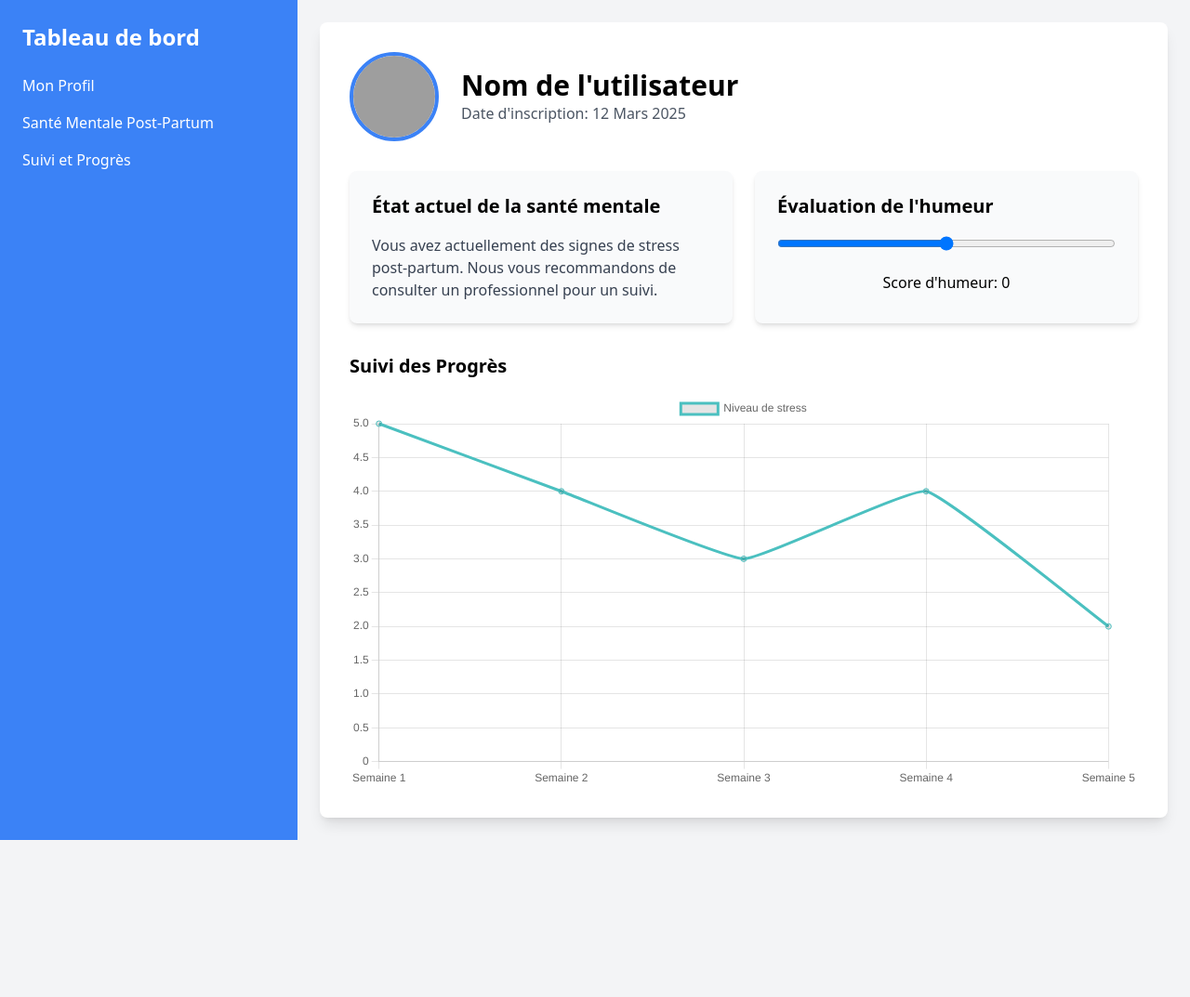
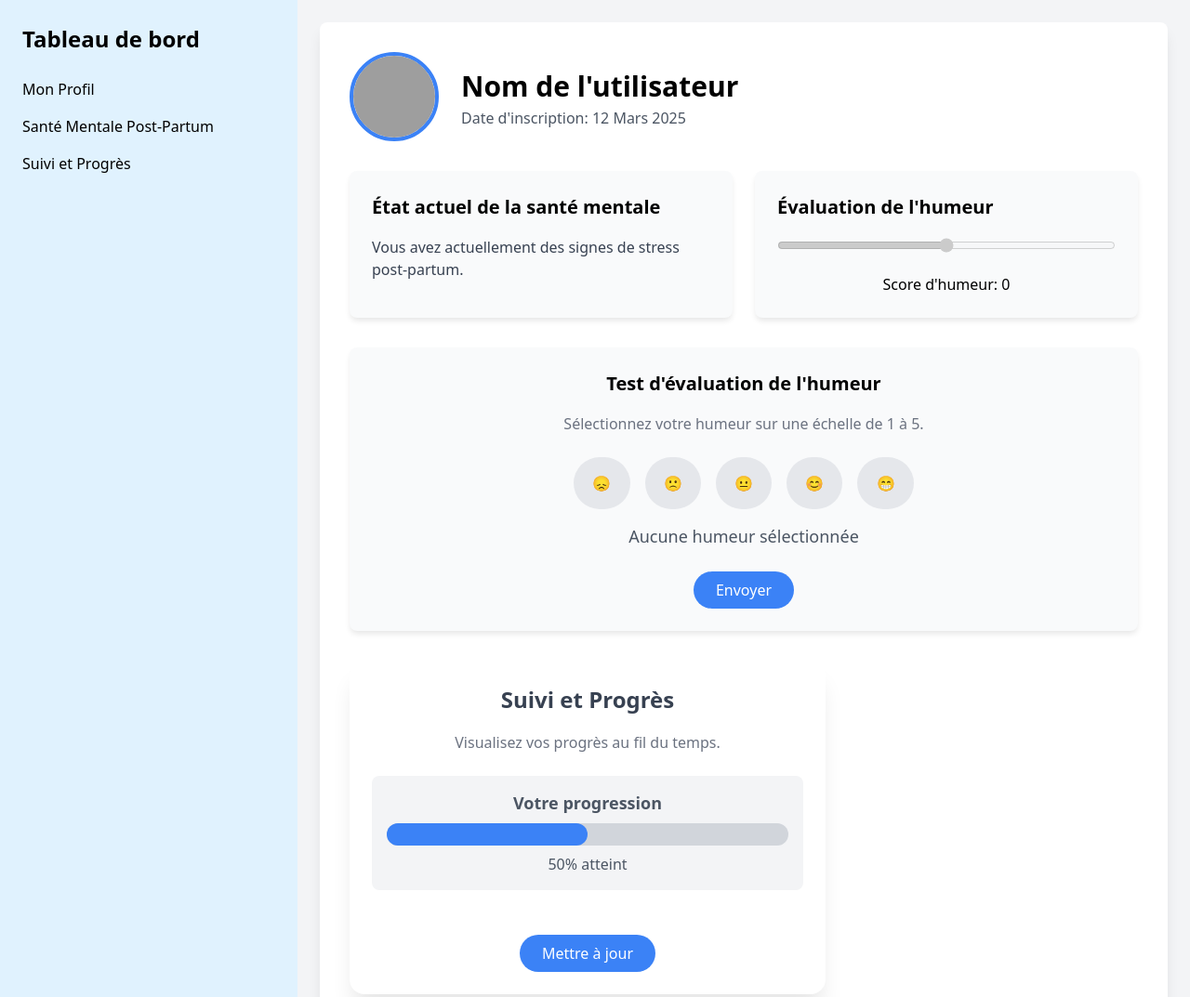
Before and after one commit to Rokia98/groupe3, a website: page src/component/profile.html in a window 1280 px wide. Shown: the top 1073 px of the page at 93% size. Before the commit the page ends 904 px from the top, so only its background shows below. Drawn offline with nearby package versions, Linux system fonts and the light colour scheme; grey boxes are pictures that could not be loaded.

```diff
--- a/src/component/profile.html
+++ b/src/component/profile.html
@@ -1,75 +1,97 @@
 <!DOCTYPE html>
-<html lang="fr">
-
+<html>
 <head>
     <meta charset="UTF-8">
-    <meta name="viewport" content="width=device-width, initial-scale=1.0">
-    <title>Profil Utilisateur - Santé Mentale Post-Partum</title>
+    <title>Profil Utilisateur</title>
     <link href="/dist/output.css" rel="stylesheet">
     <script src="https://cdn.jsdelivr.net/npm/alpinejs@2.8.2/dist/alpine.min.js" defer></script>
+    <script src="https://cdn.jsdelivr.net/npm/chart.js"></script>
 </head>
+<body style="background-color:#f3f4f6">
 
-<body class="bg-gray-100">
-
-    <div class="flex min-h-screen">
-        <!-- Sidebar -->
-        <div class="w-1/4 bg-blue-500 text-white p-6">
-            <h2 class="text-2xl font-semibold mb-6">Tableau de bord</h2>
+<div style="display:flex;min-height:100vh">
+    <div style="width:25%;background-color:#e0f2fe;color:black;padding:1.5rem">
+        <h2 style="font-size:1.5rem;font-weight:600;margin-bottom:1.5rem">Tableau de bord</h2>
         <ul>
-                <li class="mb-4"><a href="#" class="hover:text-gray-300">Mon Profil</a></li>
-                <li class="mb-4"><a href="#" class="hover:text-gray-300">Santé Mentale Post-Partum</a></li>
-                <li class="mb-4"><a href="#" class="hover:text-gray-300">Suivi et Progrès</a></li>
+            <li style="margin-bottom:1rem"><a href="profile.html" style="color:inherit">Mon Profil</a></li>
+            <li style="margin-bottom:1rem"><a href="#" style="color:inherit">Santé Mentale Post-Partum</a></li>
+            <li style="margin-bottom:1rem"><a href="#progressChart" style="color:inherit">Suivi et Progrès</a></li>
         </ul>
     </div>
 
-        <!-- Main Content -->
-        <div class="flex-1 p-6">
-            <div class="bg-white shadow-lg rounded-lg p-8">
-                <!-- Profil Utilisateur -->
-                <div class="flex items-center mb-8">
-                    <img class="w-24 h-24 rounded-full border-4 border-blue-500" src="https://cdn-icons-png.freepik.com/256/6997/6997481.png" alt="Photo Profil">
-                    <div class="ml-6">
-                        <h3 class="text-3xl font-semibold">Nom de l'utilisateur</h3>
-                        <p class="text-gray-600">Date d'inscription: 12 Mars 2025</p>
+    <div style="flex:1;padding:1.5rem">
+        <div style="background-color:white;border-radius:0.5rem;padding:2rem;box-shadow:0 10px 15px -3px rgba(0,0,0,0.1)">
+            <div style="display:flex;align-items:center;margin-bottom:2rem">
+                <img src="https://cdn-icons-png.freepik.com/256/6997/6997481.png" style="width:6rem;height:6rem;border-radius:9999px;border-width:4px;border-color:#3b82f6">
+                <div style="margin-left:1.5rem">
+                    <h3 style="font-size:1.875rem;font-weight:600">Nom de l'utilisateur</h3>
+                    <p style="color:#4b5563">Date d'inscription: 12 Mars 2025</p>
                 </div>
             </div>
 
-                <!-- Informations sur la santé mentale post-partum -->
-                <div class="grid grid-cols-2 gap-6">
-                    <div class="bg-gray-50 p-6 rounded-lg shadow-md">
-                        <h4 class="text-xl font-semibold mb-4">État actuel de la santé mentale</h4>
-                        <p class="text-gray-700">Vous avez actuellement des signes de stress post-partum. Nous vous
-                            recommandons de consulter un professionnel pour un suivi.</p>
+            <div style="display:grid;grid-template-columns:repeat(auto-fit, minmax(300px, 1fr));gap:1.5rem;margin-bottom:2rem">
+                <div style="background-color:#f9fafb;padding:1.5rem;border-radius:0.5rem;box-shadow:0 4px 6px -1px rgba(0,0,0,0.1)">
+                    <h4 style="font-size:1.25rem;font-weight:600;margin-bottom:1rem">État actuel de la santé mentale</h4>
+                    <p style="color:#374151">Vous avez actuellement des signes de stress post-partum.</p>
                 </div>
-                    <div class="bg-gray-50 p-6 rounded-lg shadow-md">
-                        <h4 class="text-xl font-semibold mb-4">Évaluation de l'humeur</h4>
-                        <input type="range" id="moodRange" class="w-full" min="0" max="10" step="1">
-                        <div id="moodScore" class="text-center mt-4">Score d'humeur: 0</div>
+                <div style="background-color:#f9fafb;padding:1.5rem;border-radius:0.5rem;box-shadow:0 4px 6px -1px rgba(0,0,0,0.1)">
+                    <h4 style="font-size:1.25rem;font-weight:600;margin-bottom:1rem">Évaluation de l'humeur</h4>
+                    <input type="range" id="moodRange" style="width:100%" min="0" max="10" step="1" disabled>
+                    <div id="moodScore" style="text-align:center;margin-top:1rem">Score d'humeur: 0</div>
                 </div>
             </div>
 
-                <!-- Graphique de Suivi -->
-                <div class="mt-8">
-                    <h4 class="text-xl font-semibold mb-4">Suivi des Progrès</h4>
+            <div style="background-color:#f9fafb;padding:1.5rem;border-radius:0.5rem;box-shadow:0 4px 6px -1px rgba(0,0,0,0.1);text-align:center;margin-bottom:2rem">
+                <h4 style="font-size:1.25rem;font-weight:600;margin-bottom:1rem">Test d'évaluation de l'humeur</h4>
+                <p style="color:#6b7280;margin-bottom:1.5rem">Sélectionnez votre humeur sur une échelle de 1 à 5.</p>
+                <div style="display:flex;justify-content:center;gap:1rem;margin-bottom:1rem">
+                    <button onclick="selectMood(1)" style="padding:1rem;border-radius:9999px;background-color:#e5e7eb">&nbsp;😞&nbsp;</button>
+                    <button onclick="selectMood(2)" style="padding:1rem;border-radius:9999px;background-color:#e5e7eb">&nbsp;🙁&nbsp;</button>
+                    <button onclick="selectMood(3)" style="padding:1rem;border-radius:9999px;background-color:#e5e7eb">&nbsp;😐&nbsp;</button>
+                    <button onclick="selectMood(4)" style="padding:1rem;border-radius:9999px;background-color:#e5e7eb">&nbsp;😊&nbsp;</button>
+                    <button onclick="selectMood(5)" style="padding:1rem;border-radius:9999px;background-color:#e5e7eb">&nbsp;😁&nbsp;</button>
+                </div>
+                <p id="moodResult" style="margin-top:1rem;font-size:1.125rem;font-weight:500;color:#4b5563">Aucune humeur sélectionnée</p>
+                <button onclick="submitMood()" style="margin-top:1.5rem;padding-left:1.5rem;padding-right:1.5rem;padding-top:0.5rem;padding-bottom:0.5rem;background-color:#3b82f6;color:white;border-radius:9999px">
+                    Envoyer
+                </button>
+            </div>
+
+            <div style="background-color:white;border-radius:1rem;padding:1.5rem;max-width:32rem;width:100%;margin-bottom:2rem;text-align:center;box-shadow:0 20px 25px -5px rgba(0,0,0,0.1)">
+                <h2 style="font-size:1.5rem;font-weight:700;color:#374151;margin-bottom:1rem">Suivi et Progrès</h2>
+                <p style="color:#6b7280;margin-bottom:1.5rem">Visualisez vos progrès au fil du temps.</p>
+                <div style="background-color:#f3f4f6;padding:1rem;border-radius:0.5rem;margin-bottom:1.5rem">
+                    <h3 style="font-size:1.125rem;font-weight:600;color:#4b5563;margin-bottom:0.5rem">Votre progression</h3>
+                    <div style="width:100%;background-color:#d1d5db;border-radius:9999px;height:1.5rem">
+                        <div id="progressBar" style="background-color:#3b82f6;height:1.5rem;border-radius:9999px;width:50%"></div>
+                    </div>
+                    <p style="margin-top:0.5rem;color:#4b5563">50% atteint</p>
+                </div>
+                <button onclick="updateProgress()" style="margin-top:1.5rem;padding-left:1.5rem;padding-right:1.5rem;padding-top:0.5rem;padding-bottom:0.5rem;background-color:#3b82f6;color:white;border-radius:9999px">
+                    Mettre à jour
+                </button>
+            </div>
+
+            <div style="margin-top:2rem">
+                <h4 style="font-size:1.25rem;font-weight:600;margin-bottom:1rem">Suivi des Progrès</h4>
                 <canvas id="progressChart"></canvas>
             </div>
         </div>
     </div>
 </div>
 
-    <!-- Script JavaScript -->
-    <script src="https://cdn.jsdelivr.net/npm/chart.js"></script>
+<div style="width:100%;padding:1rem;text-align:center;background-color:#1f2937;color:white">
+    <p>&copy; 2025 Douce Maternité. Tous droits réservés.</p>
+</div>
+
 <script>
-        // Script pour afficher l'évaluation de l'humeur
-        const moodRange = document.getElementById('moodRange');
-        const moodScore = document.getElementById('moodScore');
-        moodRange.addEventListener('input', () => {
-            moodScore.textContent = `Score d'humeur: ${moodRange.value}`;
+// Mood Range
+document.getElementById('moodRange').addEventListener('input', function() {
+    document.getElementById('moodScore').textContent = 'Score d\'humeur: ' + this.value;
 });
 
-        // Script pour afficher un graphique de suivi
-        const ctx = document.getElementById('progressChart').getContext('2d');
-        const progressChart = new Chart(ctx, {
+// Progress Chart
+new Chart(document.getElementById('progressChart').getContext('2d'), {
     type: 'line',
     data: {
         labels: ['Semaine 1', 'Semaine 2', 'Semaine 3', 'Semaine 4', 'Semaine 5'],
@@ -77,20 +99,40 @@
             label: 'Niveau de stress',
             data: [5, 4, 3, 4, 2],
             borderColor: 'rgb(75, 192, 192)',
-                    tension: 0.1,
-                    fill: false
+            tension: 0.1
         }]
     },
-            options: {
-                scales: {
-                    y: {
-                        beginAtZero: true
+    options: { scales: { y: { beginAtZero: true } } }
+});
+
+// Progress
+let progress = 50;
+function updateProgress() {
+    if (progress < 100) {
+        progress += 10;
+        document.getElementById('progressBar').style.width = progress + '%';
+        document.querySelector('#progressBar').nextElementSibling.textContent = progress + '% atteint';
+    } else {
+        alert("Félicitations ! Vous avez atteint votre objectif.");
     }
 }
+
+// Mood
+let selectedMood = 0;
+function selectMood(mood) {
+    selectedMood = mood;
+    document.getElementById('moodResult').textContent = 'Humeur sélectionnée : ' + mood;
+    document.getElementById('moodRange').value = mood;
+    document.getElementById('moodScore').textContent = 'Score d\'humeur: ' + mood;
 }
-        });
+
+function submitMood() {
+    if (selectedMood === 0) {
+        alert("Veuillez sélectionner une humeur avant d'envoyer.");
+    } else {
+        alert('Merci ! Votre humeur (' + selectedMood + ') a été enregistrée.');
+    }
+}
 </script>
-
 </body>
-
 </html>
```
Also changed, not shown: src/component/hummer.html (added, +56 -0 lines), src/component/inscrire.html (+6 -0 lines), src/component/proges.html (added, +52 -0 lines). Lines whose indentation alone changed are shown as unchanged.
